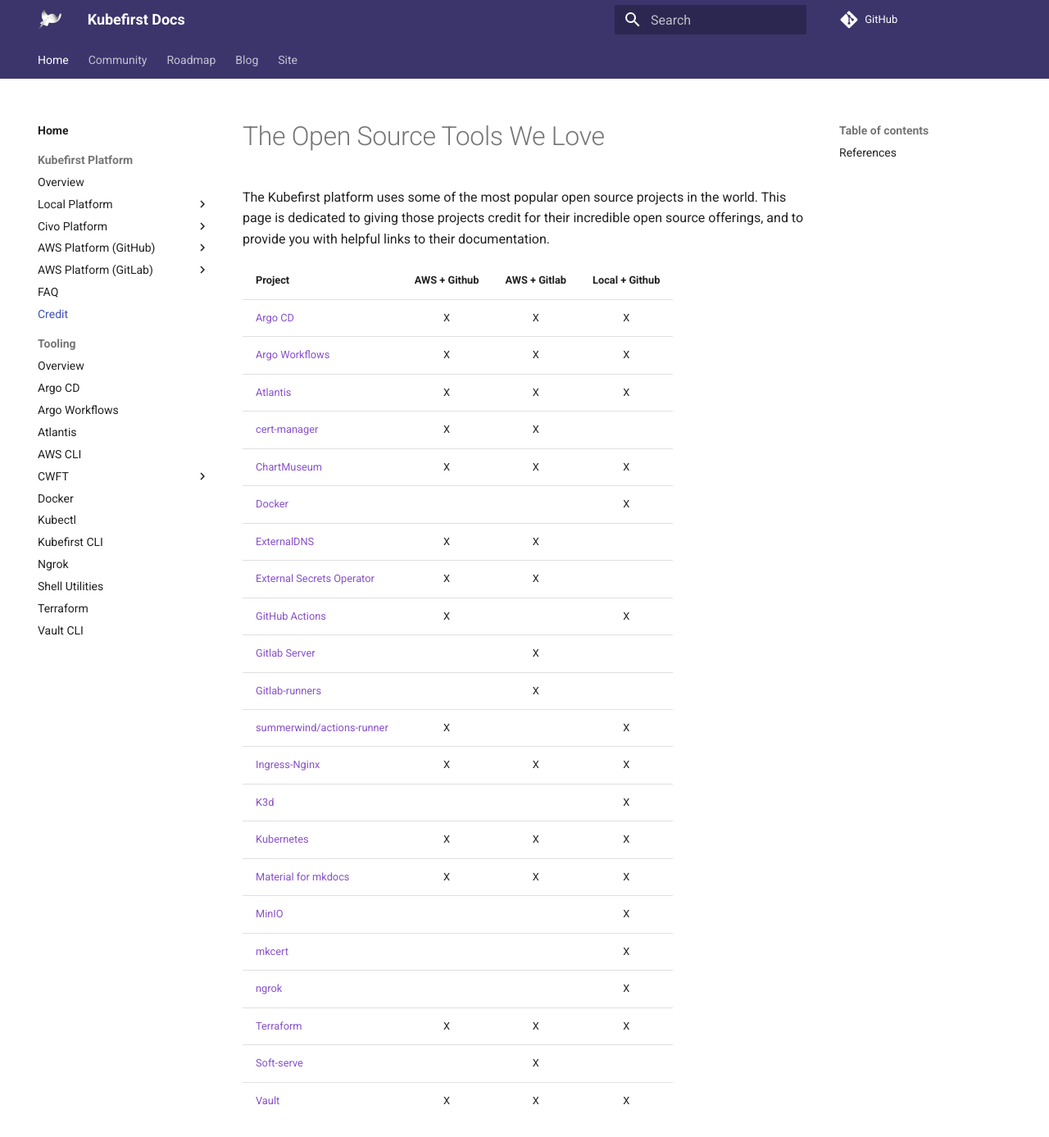
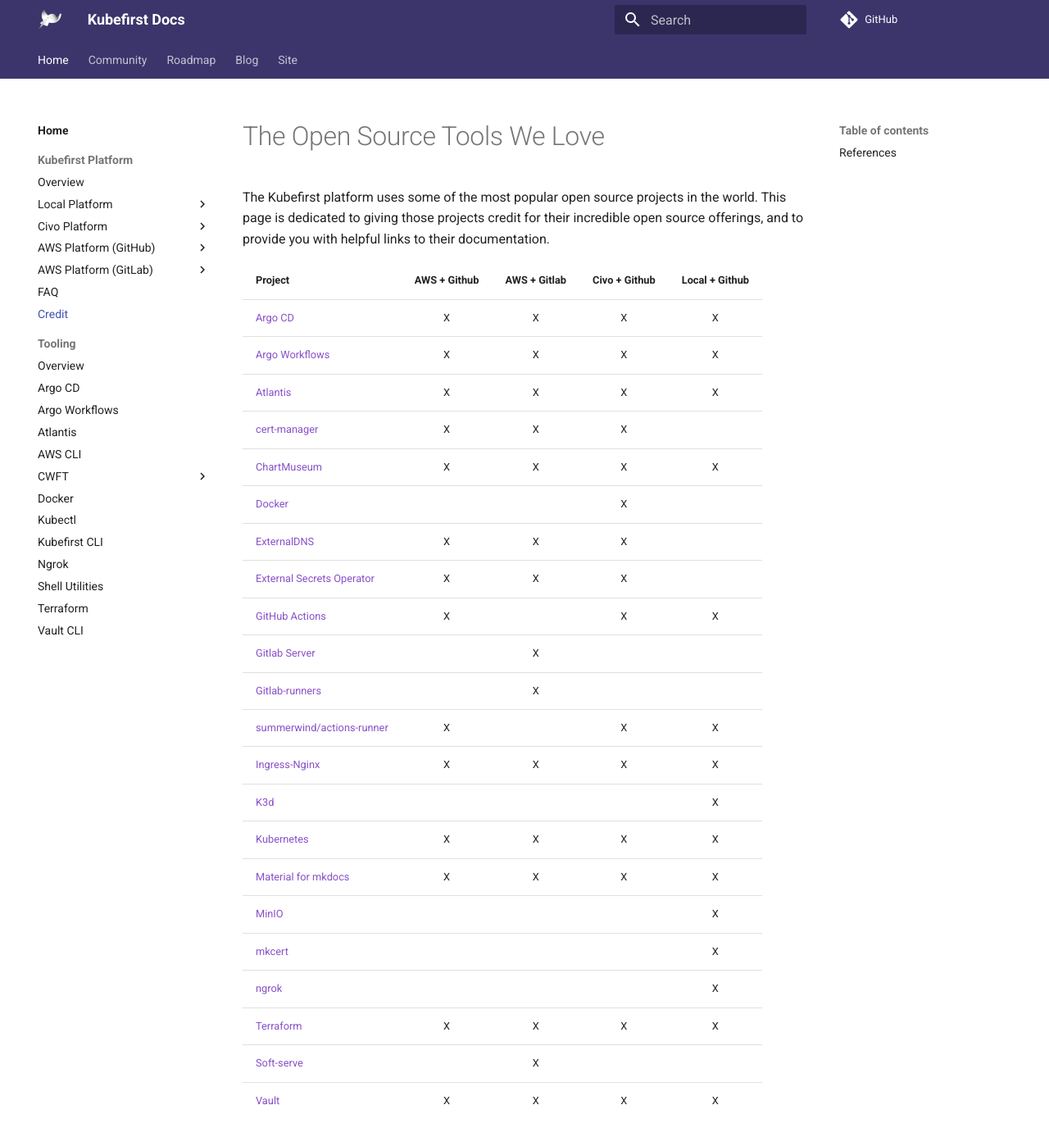
Before and after one commit to konstructio/kubefirst, an MkDocs documentation site: the page built from docs/kubefirst/credit.md, in a window 1280 px wide and 1400 px high. Shown: the top 1387 px of the window at 82% size. Built offline with MkDocs 1.6.1 and Material for MkDocs 9.7.7, drawn with Linux system fonts in a browser that asks for light colours; comment, search, counter and statistics services are not loaded.

Commit message:
self-peer review

```diff
--- a/docs/kubefirst/credit.md
+++ b/docs/kubefirst/credit.md
@@ -2,30 +2,30 @@
 
 The Kubefirst platform uses some of the most popular open source projects in the world. This page is dedicated to giving those projects credit for their incredible open source offerings, and to provide you with helpful links to their documentation.
 
-|Project |AWS + Github|AWS + Gitlab|Local + Github|
-|:--|:--:|:--:|:--:|
-|[Argo CD](https://argoproj.github.io/cd/)|X|X|X|
-|[Argo Workflows](https://argoproj.github.io/workflows)|X|X|X|
-|[Atlantis](https://www.runatlantis.io/)|X|X|X|
-|[cert-manager](https://cert-manager.io/docs/)|X|X| |
-|[ChartMuseum](https://chartmuseum.com/docs/)|X|X|X|
-|[Docker](https://docker.com)| | |X|
-|[ExternalDNS](https://github.com/kubernetes-sigs/external-dns)|X|X| |
-|[External Secrets Operator](https://external-secrets.io/)|X|X| |
-|[GitHub Actions](https://docs.github.com/en/actions/learn-github-actions/understanding-github-actions)|X| |X|
-|[Gitlab Server](https://docs.gitlab.com/charts/installation/deployment.html)| |X| |
-|[Gitlab-runners](https://docs.gitlab.com/runner/)| |X| |
-|[summerwind/actions-runner](https://hub.docker.com/r/summerwind/actions-runner)|X| |X|
-|[Ingress-Nginx](https://kubernetes.github.io/ingress-nginx/)|X|X|X|
-|[K3d](https://k3d.io)| | |X|
-|[Kubernetes](https://kubernetes.io/)|X|X|X|
-|[Material for mkdocs](https://squidfunk.github.io/mkdocs-material)|X|X|X|
-|[MinIO](https://min.io/product/kubernetes)| | |X|
-|[mkcert](https://github.com/FiloSottile/mkcert)| | |X|
-|[ngrok](https://ngrok.com/)| | |X|
-|[Terraform](https://www.terraform.io/)|X|X|X|
-|[Soft-serve](https://github.com/charmbracelet/soft-serve)| |X| |
-|[Vault](https://www.vaultproject.io/)|X|X|X|
+|Project |AWS + Github|AWS + Gitlab|Civo + Github|Local + Github|
+|:--|:--:|:--:|:--:|:--:|
+|[Argo CD](https://argoproj.github.io/cd/)|X|X|X|X|
+|[Argo Workflows](https://argoproj.github.io/workflows)|X|X|X|X|
+|[Atlantis](https://www.runatlantis.io/)|X|X|X|X|
+|[cert-manager](https://cert-manager.io/docs/)|X|X|X| |
+|[ChartMuseum](https://chartmuseum.com/docs/)|X|X|X|X|
+|[Docker](https://docker.com)| | |X| |
+|[ExternalDNS](https://github.com/kubernetes-sigs/external-dns)|X|X|X| |
+|[External Secrets Operator](https://external-secrets.io/)|X|X|X| |
+|[GitHub Actions](https://docs.github.com/en/actions/learn-github-actions/understanding-github-actions)|X| |X|X|
+|[Gitlab Server](https://docs.gitlab.com/charts/installation/deployment.html)| |X| | |
+|[Gitlab-runners](https://docs.gitlab.com/runner/)| |X| | |
+|[summerwind/actions-runner](https://hub.docker.com/r/summerwind/actions-runner)|X| |X|X|
+|[Ingress-Nginx](https://kubernetes.github.io/ingress-nginx/)|X|X|X|X|
+|[K3d](https://k3d.io)| | | |X|
+|[Kubernetes](https://kubernetes.io/)|X|X|X|X|
+|[Material for mkdocs](https://squidfunk.github.io/mkdocs-material)|X|X|X|X|
+|[MinIO](https://min.io/product/kubernetes)| | | |X|
+|[mkcert](https://github.com/FiloSottile/mkcert)| | | |X|
+|[ngrok](https://ngrok.com/)| | ||X|
+|[Terraform](https://www.terraform.io/)|X|X|X|X|
+|[Soft-serve](https://github.com/charmbracelet/soft-serve)| |X| | |
+|[Vault](https://www.vaultproject.io/)|X|X|X|X|
 
 
 
```
Also changed, not shown: docs/kubefirst/overview.md (+2 -2 lines).
